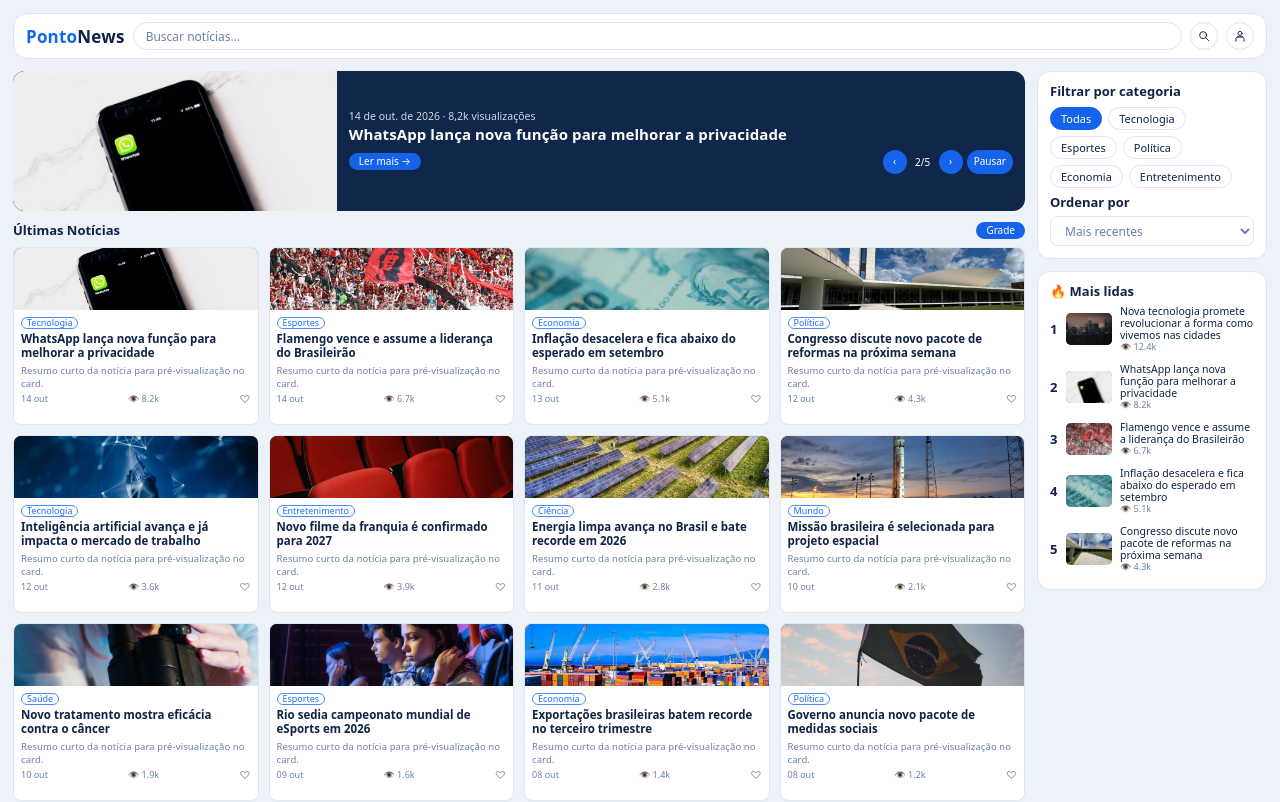
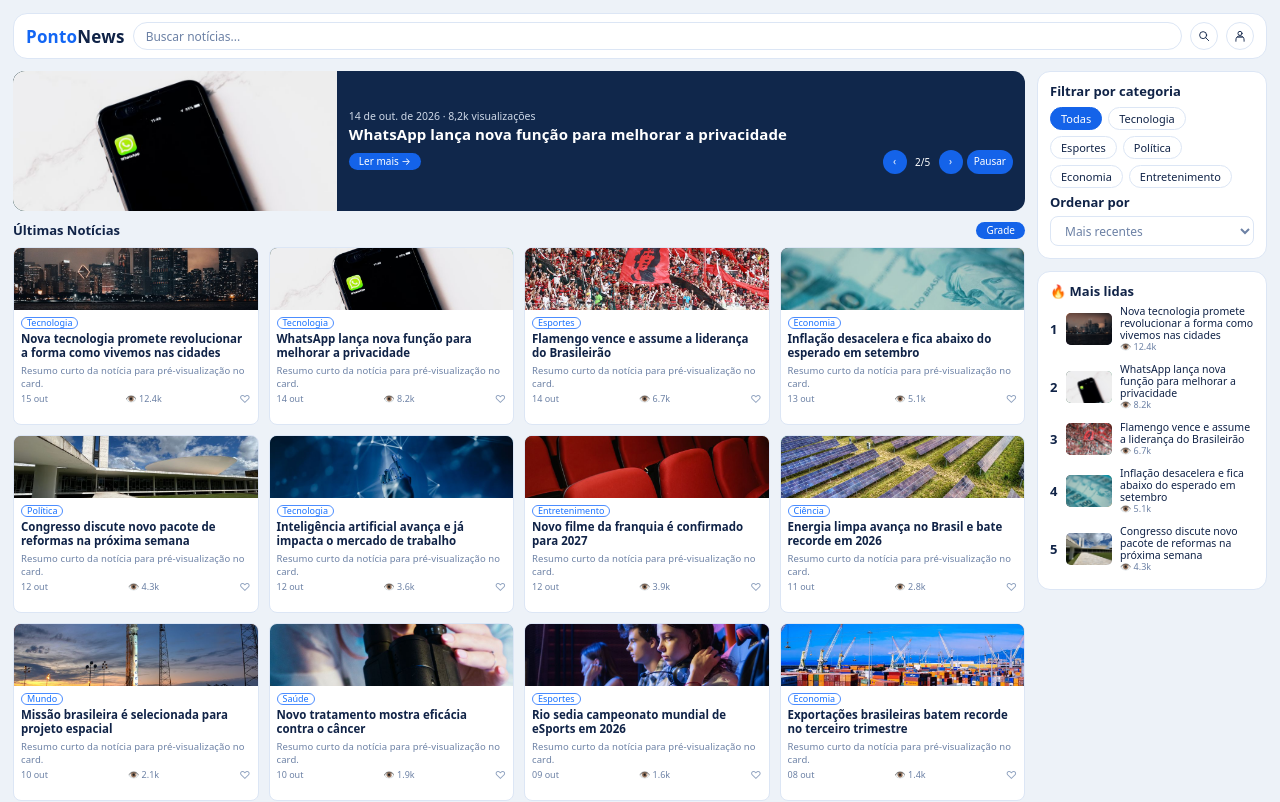
Before and after one commit to Luigi977/ponto-news-noticias, a React (Vite) app: page / in a window 1280 px wide. Shown: the top 802 px of the page. Built offline with nearby package versions, Linux system fonts and the light colour scheme.

Commit message:
fix: inclui noticia de destaque nas ultimas noticias

```diff
--- a/src/data/news.ts
+++ b/src/data/news.ts
@@ -11,7 +11,14 @@
   gradient: string
 }
 
+export const featuredNews: News = {
+  id: 0, image: newsImages[0], title: 'Nova tecnologia promete revolucionar a forma como vivemos nas cidades',
+  category: 'tecnologia', label: 'Tecnologia', day: 15, views: 12.4,
+  gradient: 'linear-gradient(155deg, #ff8b43, #583a75 58%, #172d4d)',
+}
+
 export const news: News[] = [
+  featuredNews,
   { id: 1, image: newsImages[1], title: 'WhatsApp lança nova função para melhorar a privacidade', category: 'tecnologia', label: 'Tecnologia', day: 14, views: 8.2, gradient: 'linear-gradient(120deg, #1d3c30, #4eae7a)' },
   { id: 2, image: newsImages[2], title: 'Flamengo vence e assume a liderança do Brasileirão', category: 'esportes', label: 'Esportes', day: 14, views: 6.7, gradient: 'linear-gradient(120deg, #b61f2b, #2b683b)' },
   { id: 3, image: newsImages[3], title: 'Inflação desacelera e fica abaixo do esperado em setembro', category: 'economia', label: 'Economia', day: 13, views: 5.1, gradient: 'linear-gradient(120deg, #242232, #c2a047)' },
@@ -26,13 +33,7 @@
   { id: 12, image: newsImages[12], title: 'Governo anuncia novo pacote de medidas sociais', category: 'politica', label: 'Política', day: 8, views: 1.2, gradient: 'linear-gradient(120deg, #8e272c, #e1c2a3)' },
 ]
 
-export const featuredNews: News = {
-  id: 0, image: newsImages[0], title: 'Nova tecnologia promete revolucionar a forma como vivemos nas cidades',
-  category: 'tecnologia', label: 'Tecnologia', day: 15, views: 12.4,
-  gradient: 'linear-gradient(155deg, #ff8b43, #583a75 58%, #172d4d)',
-}
-
 // Ordena uma nova lista para preservar a ordem das últimas notícias.
-export const mostReadNews = [featuredNews, ...news]
+export const mostReadNews = [...news]
   .sort((first, second) => second.views - first.views)
   .slice(0, 5)
```
